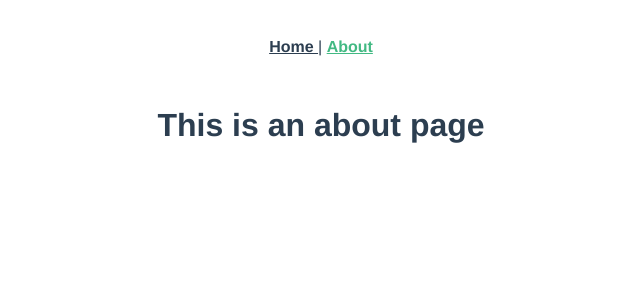
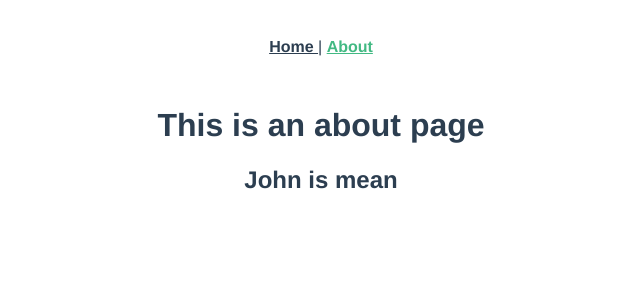
Before and after one commit to siggame/mmai-ui, a Vue app: page /about in a window 1280 px wide. Shown: the top 300 px of the page, without its empty margins (319-959 px from the left). Built offline with nearby package versions, Linux system fonts and the light colour scheme.

Commit message:
Created a footer component

```diff
--- a/src/App.vue
+++ b/src/App.vue
@@ -10,6 +10,7 @@
     </div>
     <LoadIcon v-if="isLoading" />
     <router-view />
+    <TheFooter />
   </div>
 </template>
 
@@ -18,11 +19,13 @@ import Vue from 'vue';
 import { mapState } from 'vuex';
 import { State } from './store/types';
 import LoadIcon from './components/LoadIcon.vue';
+import TheFooter from './components/TheFooter.vue';
 
 export default Vue.extend({
   name: 'App',
   components: {
     LoadIcon,
+    TheFooter,
   },
   computed: {
     ...mapState<State>({
--- /dev/null
+++ b/src/components/TheFooter.vue
@@ -0,0 +1,17 @@
+<template>
+  <div id="the-footer">
+    <h2> John is mean </h2>
+  </div>
+</template>
+
+<script lang="ts">
+import Vue from 'vue';
+
+export default Vue.extend({
+  name: 'TheFooter',
+});
+</script>
+
+<style scoped>
+
+</style>
```
